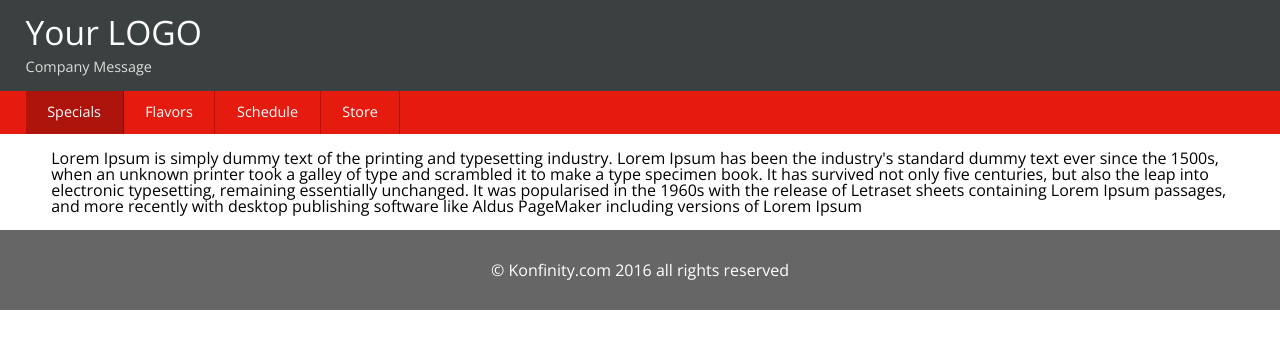
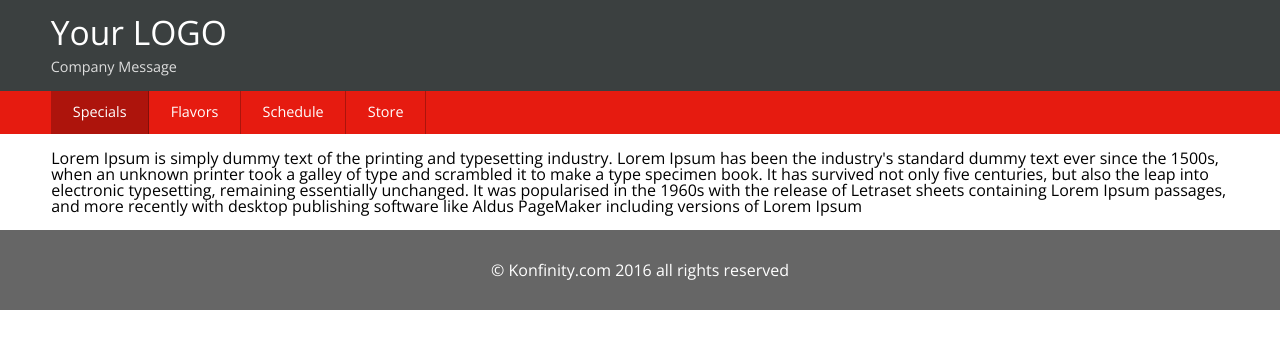
Before and after one commit to konfinityCom/css-resposive101, a plain HTML site: page index.html in a window 1280 px wide. Drawn offline with nearby package versions, Linux system fonts and the light colour scheme.

Commit message:
desktop enhancement complete

```diff
--- a/stylesheets/desktop.css
+++ b/stylesheets/desktop.css
@@ -1,5 +1,11 @@
 @media only screen and (min-width: 1024px){
-    h1{
-        color: red;
+    #nav-container ul li a{
+        transition: background .3s linear;
     }
+
+    #nav-container ul li a:hover{
+        background-color: rgba(0,0,0,.5);
+    }
+
+
 }
--- a/stylesheets/tablet.css
+++ b/stylesheets/tablet.css
@@ -1,12 +1,12 @@
 @media only screen and (min-width: 641px){
 
-    #nav-container{
-
+    #header-container{
+        padding-left: 2%;
     }
 
     #nav-container nav ul{
         padding: 0;
-        padding-left: 2%;
+        padding-left: 4%;
         border-left: rgba(0,0,0,.25);
     }
 
```
